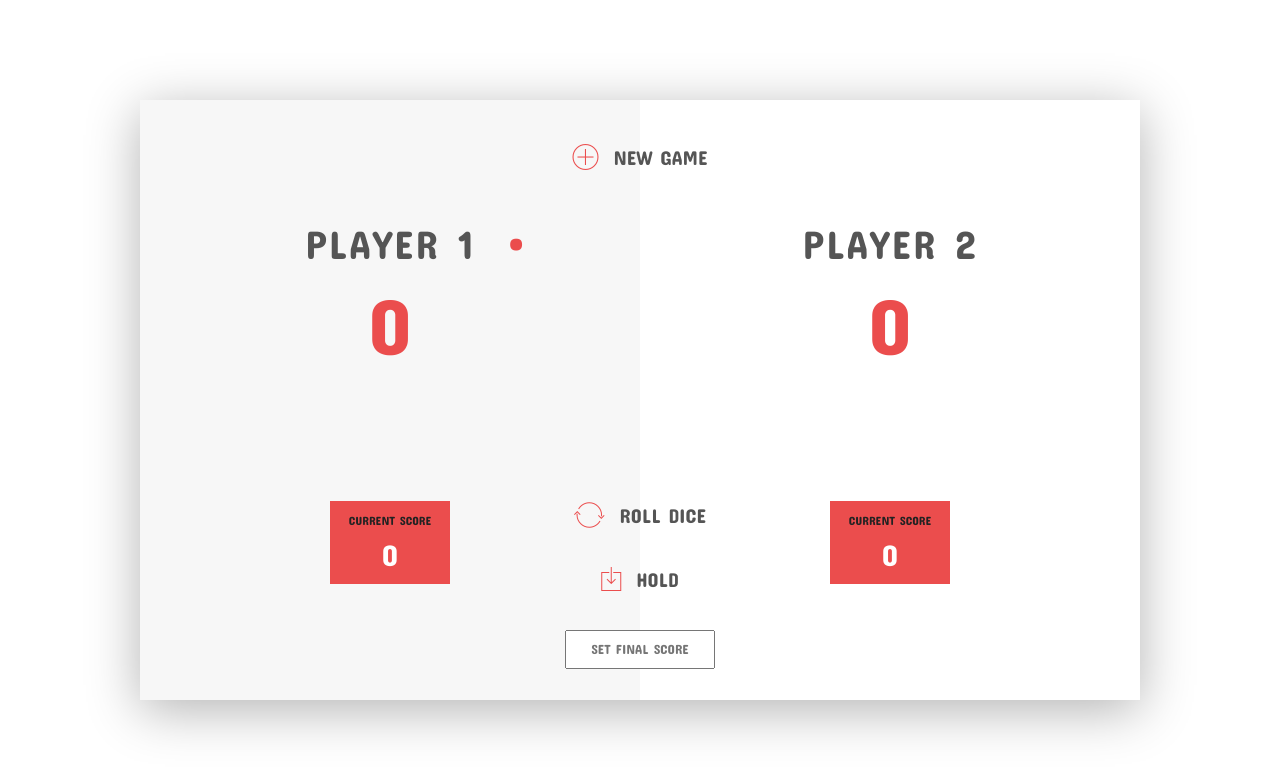
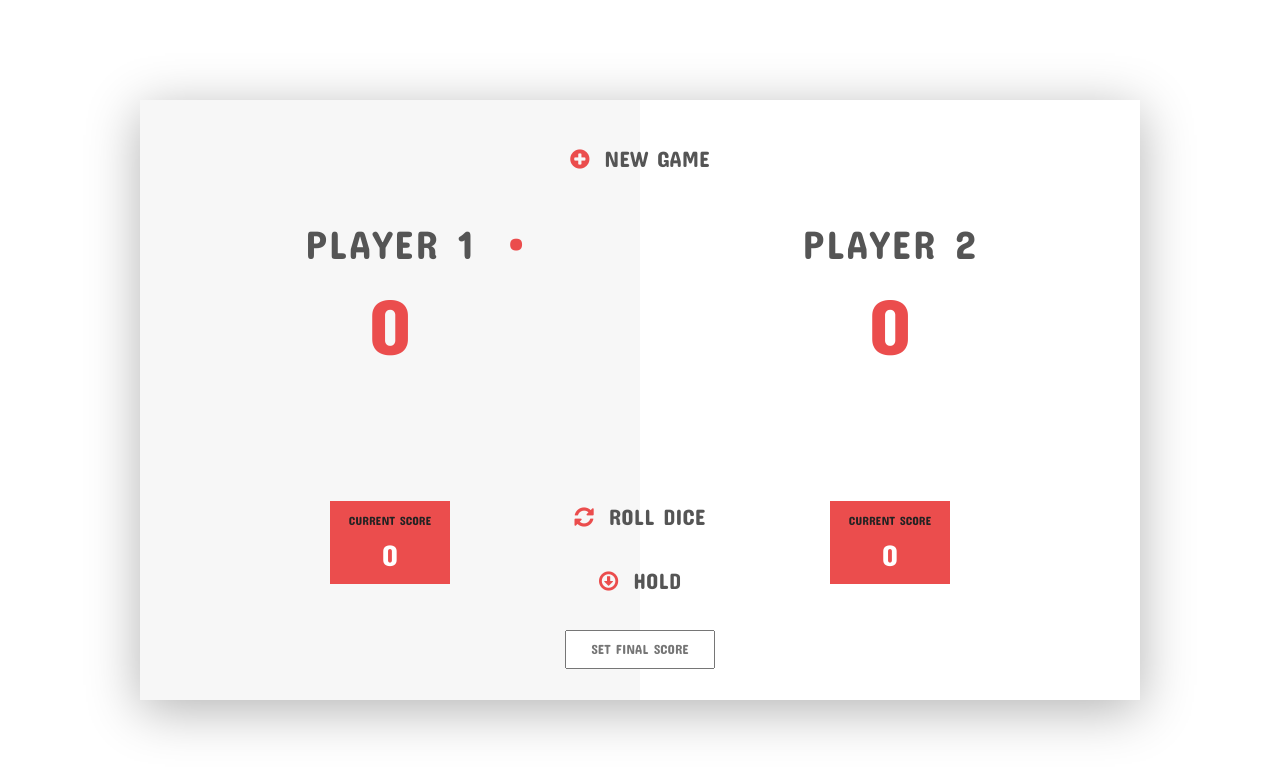
Before and after one commit to ncutixavier/dice-game, a plain HTML site: page index.html in a window 1280 px wide. Drawn offline with nearby package versions, Linux system fonts and the light colour scheme.

Commit message:
Updating game styles

```diff
--- a/index.html
+++ b/index.html
@@ -4,6 +4,7 @@
         <meta charset="UTF-8">
         <link href="https://fonts.googleapis.com/css?family=Lato:100,300,600|Concert One" rel="stylesheet" type="text/css">
         <link href="http://code.ionicframework.com/ionicons/2.0.1/css/ionicons.min.css" rel="stylesheet" type="text/css">
+        <link rel="stylesheet" href="https://cdnjs.cloudflare.com/ajax/libs/font-awesome/4.7.0/css/font-awesome.min.css">
         <link type="text/css" rel="stylesheet" href="style.css">
 
         <title>Dice Game</title>
@@ -29,9 +30,9 @@
                 </div>
             </div>
 
-            <button class="btn-new"><i class="ion-ios-plus-outline"></i>New game</button>
-            <button class="btn-roll"><i class="ion-ios-loop"></i>Roll dice</button>
-            <button class="btn-hold"><i class="ion-ios-download-outline"></i>Hold</button>
+            <button class="btn-new"><i class="fa fa-plus-circle"></i>New game</button>
+            <button class="btn-roll"><i class="fa fa-refresh"></i>Roll dice</button>
+            <button class="btn-hold"><i class="fa fa-arrow-circle-o-down" aria-hidden="true"></i>Hold</button>
             <input type="text" name="score" id="final-score" placeholder="set Final Score">
 
             <img src="dice-5.png" alt="Dice" class="dice" id="dice-1">
--- a/style.css
+++ b/style.css
@@ -116,12 +116,13 @@ button{
     background: none;
     border: none;
     font-family: Concert One;
-    font-size: 20px;
+    font-size: 1.4em;
     text-transform: uppercase;
     cursor: pointer;
     font-weight: 300;
     transition: background-color 0.3s, color 0.3s;
 }
+
 
 #final-score{
     position: absolute;
@@ -151,10 +152,9 @@ i {
     color: #EB4D4D;
     display: inline-block;
     margin-right: 15px;
-    font-size: 32px;
+    font-size: 2.5em;
     line-height: 1;
-    vertical-align: text-top;
-    margin-top: -4px;
+    /* vertical-align: text-top; */
     transition: margin 0.3s;
 }
 
```
